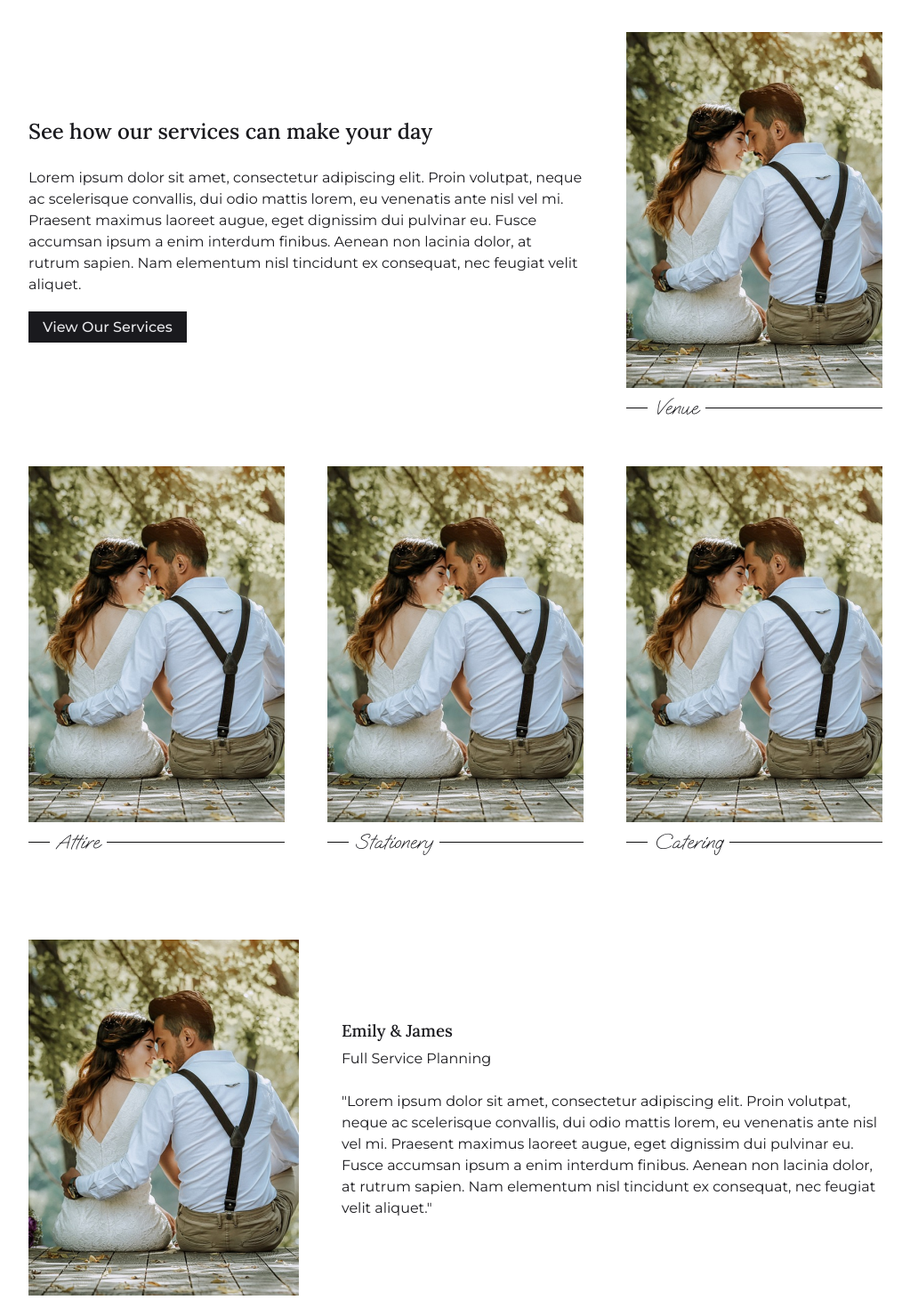
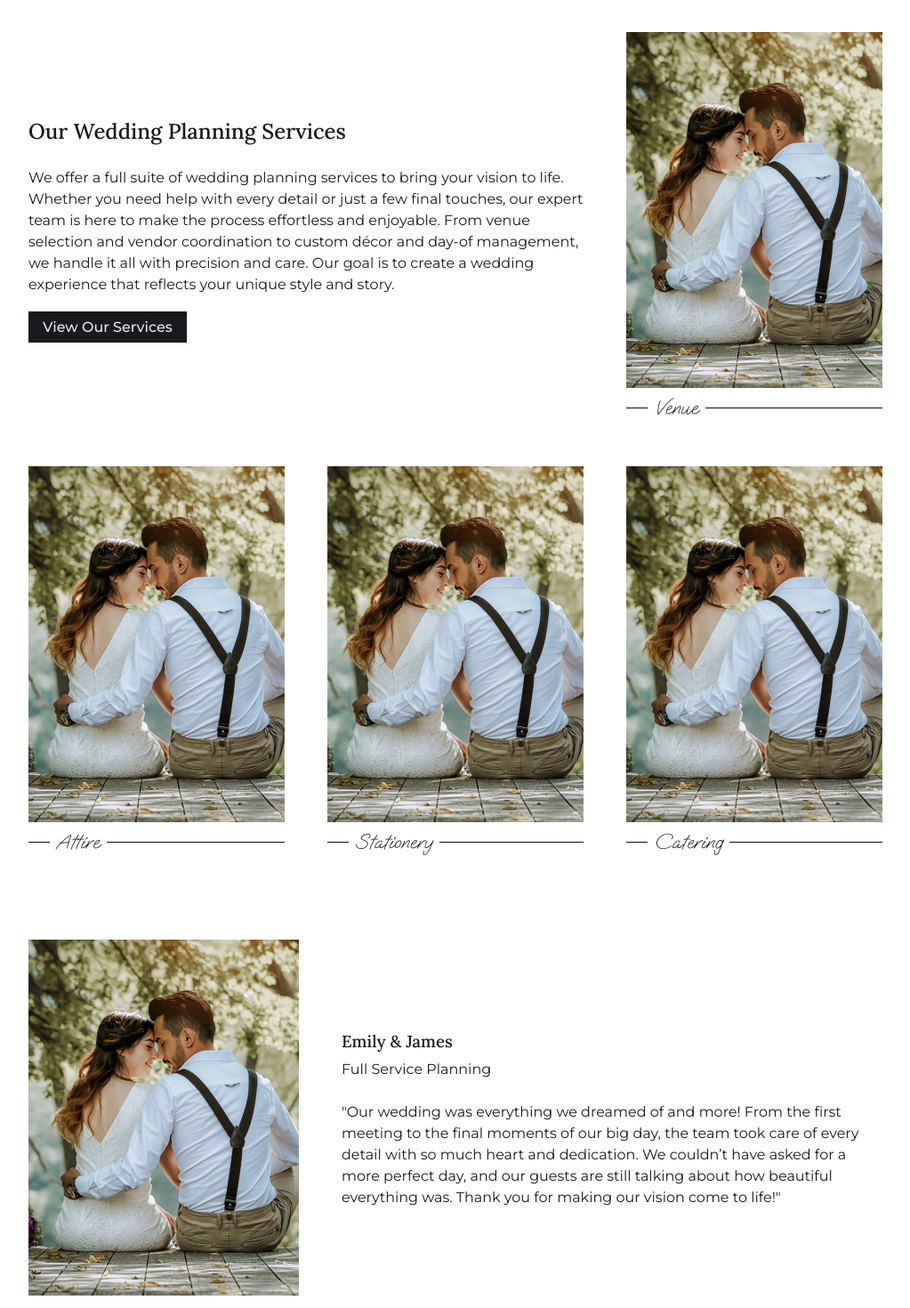
Before and after one commit to alexandrapierson/cherished-moments, a Next.js app: page / in a window 1280 px wide. Shown: the part 1040-2510 px from the top of the page at 89% size, without its empty margins (128-1151 px from the left). Built offline with nearby package versions, Linux system fonts and the light colour scheme.

Commit message:
fix navigation list items clipping for mobile views.

```diff
--- a/src/app/components/navigation/Navigation.tsx
+++ b/src/app/components/navigation/Navigation.tsx
@@ -4,7 +4,7 @@ import Link from 'next/link'
 
 const Navigation = () => {
   return (
-    <nav className='full-width bg-primary'>
+    <nav className='content-grid full-width bg-primary'>
       <ul className={styles.navigation}>
         <li>
           <Link href='#'>About</Link>
--- a/src/app/components/navigation/navigation.module.css
+++ b/src/app/components/navigation/navigation.module.css
@@ -31,3 +31,34 @@
 .navigation li {
   align-content: center;
 }
+
+@media screen and (max-width: 1000px) {
+  .navigation {
+    grid-template-columns: 1fr auto 1fr;
+  }
+
+  .navigation li {
+    display: none;
+  }
+
+  .navigation > li:nth-child(1) {
+    grid-column-start: 1;
+  }
+
+  .navigation > li:nth-child(3) {
+    display: block;
+    grid-column: 2 / 3;
+  }
+
+  .navigation > li:nth-child(6) {
+    display: block;
+    grid-column: 1 / 2;
+    grid-row: 1/2;
+  }
+}
+
+@media screen and (max-width: 580px) {
+  .navigation > li:nth-child(6) {
+    display: none;
+  }
+}
--- a/src/app/layout.tsx
+++ b/src/app/layout.tsx
@@ -1,5 +1,6 @@
 import type { Metadata } from 'next'
 import './globals.css'
+import Navigation from './components/navigation/Navigation'
 
 export const metadata: Metadata = {
   title: 'Create Next App',
@@ -13,7 +14,10 @@ export default function RootLayout({
 }>) {
   return (
     <html lang='en'>
-      <body>{children}</body>
+      <body>
+        <Navigation />
+        {children}
+      </body>
     </html>
   )
 }
--- a/src/app/page.module.css
+++ b/src/app/page.module.css
@@ -67,7 +67,7 @@
 
 .heroVideo {
   margin: var(--spacing-m) 0px;
-  height: clamp(15vh, 100%, 60vh);
+  height: clamp(15vh, 100%, 80vh);
 }
 
 @media screen and (max-width: 875px) {
--- a/src/app/page.tsx
+++ b/src/app/page.tsx
@@ -1,12 +1,10 @@
 import Image from 'next/image'
-import Navigation from './components/navigation/Navigation'
 import styles from './page.module.css'
 import Link from 'next/link'
 
 export default function Home() {
   return (
     <div className='content-grid'>
-      <Navigation />
       <video
         width='2048'
         height='2048'
@@ -46,14 +44,15 @@ export default function Home() {
 
       <section className={`${styles.servicesContainer} ${styles.rightImage}`}>
         <div className={`${styles.textContainer}`}>
-          <h2>See how our services can make your day</h2>
+          <h2>Our Wedding Planning Services</h2>
           <p>
-            Lorem ipsum dolor sit amet, consectetur adipiscing elit. Proin
-            volutpat, neque ac scelerisque convallis, dui odio mattis lorem, eu
-            venenatis ante nisl vel mi. Praesent maximus laoreet augue, eget
-            dignissim dui pulvinar eu. Fusce accumsan ipsum a enim interdum
-            finibus. Aenean non lacinia dolor, at rutrum sapien. Nam elementum
-            nisl tincidunt ex consequat, nec feugiat velit aliquet.
+            We offer a full suite of wedding planning services to bring your
+            vision to life. Whether you need help with every detail or just a
+            few final touches, our expert team is here to make the process
+            effortless and enjoyable. From venue selection and vendor
+            coordination to custom décor and day-of management, we handle it all
+            with precision and care. Our goal is to create a wedding experience
+            that reflects your unique style and story.
           </p>
           <Link href='/services' className='primary-button'>
             View Our Services
@@ -130,12 +129,12 @@ export default function Home() {
           <h3>Emily & James</h3>
           <p>Full Service Planning</p>
           <blockquote>
-            &quot;Lorem ipsum dolor sit amet, consectetur adipiscing elit. Proin
-            volutpat, neque ac scelerisque convallis, dui odio mattis lorem, eu
-            venenatis ante nisl vel mi. Praesent maximus laoreet augue, eget
-            dignissim dui pulvinar eu. Fusce accumsan ipsum a enim interdum
-            finibus. Aenean non lacinia dolor, at rutrum sapien. Nam elementum
-            nisl tincidunt ex consequat, nec feugiat velit aliquet.&quot;
+            &quot;Our wedding was everything we dreamed of and more! From the
+            first meeting to the final moments of our big day, the team took
+            care of every detail with so much heart and dedication. We couldn’t
+            have asked for a more perfect day, and our guests are still talking
+            about how beautiful everything was. Thank you for making our vision
+            come to life!&quot;
           </blockquote>
         </div>
       </section>
```
